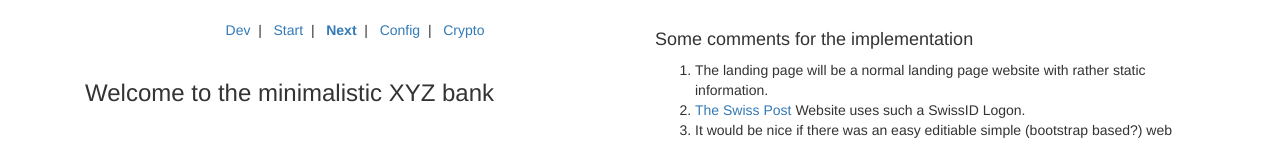
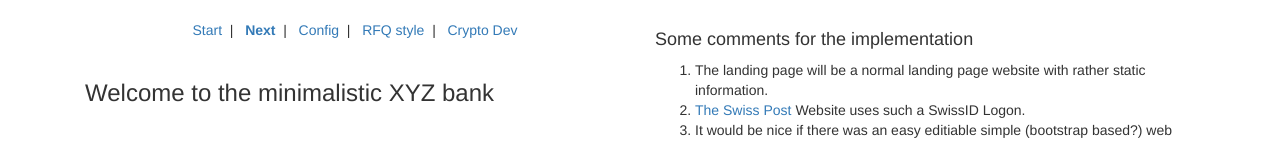
Before and after one commit to TopSoftwareGuru/cbproxy, a plain HTML site: page prototype2019/landing_page.html in a window 1280 px wide. Shown: the top 142 px of the page. Drawn offline with nearby package versions, Linux system fonts and the light colour scheme.

Commit message:
URL to auction.html added

```diff
--- a/prototype2019/landing_page.html
+++ b/prototype2019/landing_page.html
@@ -17,11 +17,13 @@
 
 <br >
 <div class="text-center">
-	<a href="./dev.html">Dev</a>&nbsp;&nbsp;|&nbsp;&nbsp;
 	<a href="./landing_page.html">Start</a>&nbsp;&nbsp;|&nbsp;&nbsp;
 	<strong><a href="./openid_connect.html">Next</a></strong>&nbsp;&nbsp;|&nbsp;&nbsp;
 	<a href="./config.html">Config</a>&nbsp;&nbsp;|&nbsp;&nbsp;
+	<a href="./aution.html">RFQ style</a>&nbsp;&nbsp;|&nbsp;&nbsp;
 	<a href="./crypto.html">Crypto</a>
+	<a href="./dev.html">Dev</a>
+
 </div>
 <br>
 
```
